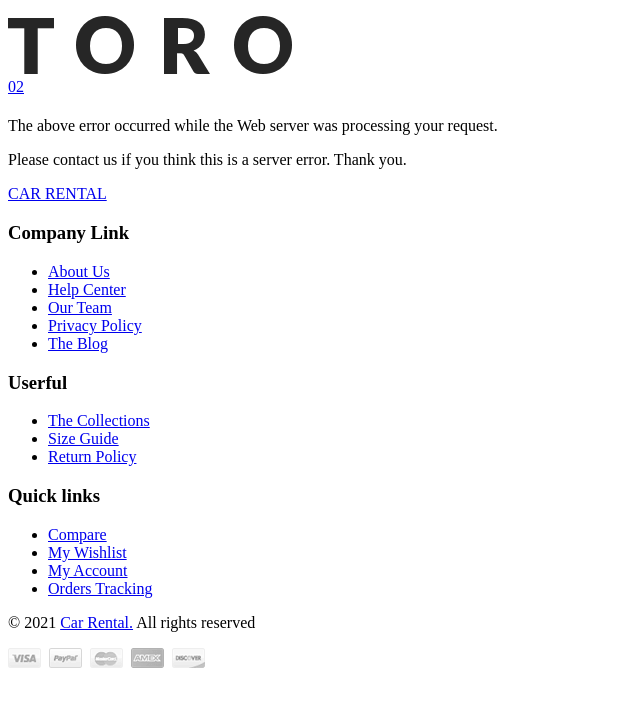
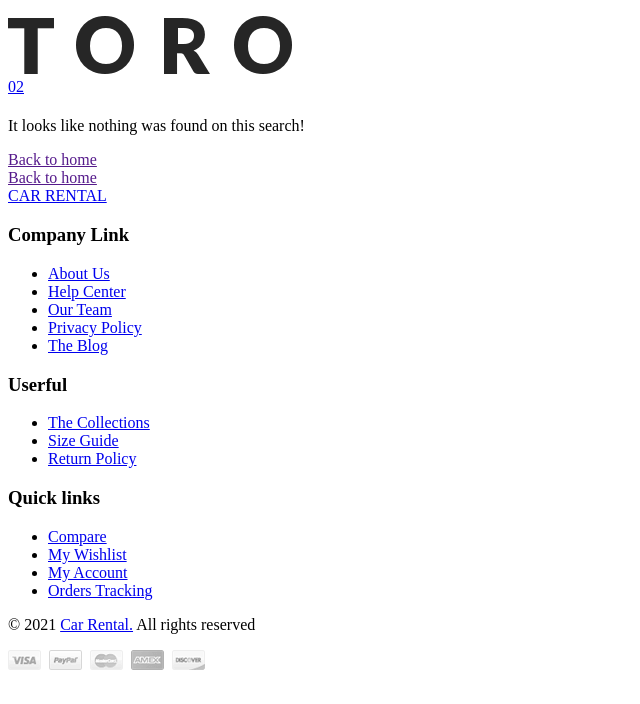
Before and after one commit to DevParmar2101/ecommerce, a Yii app: template frontend/views/site/error.php in a window 1280 px wide. Shown: the part 96-800 px from the top of the page, without its empty margins (0-640 px from the left). Run offline with PHP 8.4 and a stand-in for Yii, Linux system fonts and the light colour scheme; the template is opened without the code that fills it, so the values that code supplies are empty; some libraries are stand-ins or nearby versions.

Commit message:
new design is integrated in error.php

```diff
--- a/frontend/views/site/error.php
+++ b/frontend/views/site/error.php
@@ -9,19 +9,27 @@ use yii\helpers\Html;
 
 $this->title = $name;
 ?>
-<div class="site-error">
 
-    <h1><?= Html::encode($this->title) ?></h1>
-
-    <div class="alert alert-danger">
-        <?= nl2br(Html::encode($message)) ?>
+<div class="error-area bg-gray-5">
+    <div class="container">
+        <div class="row">
+            <div class="col-md-12">
+                <div class="error-content text-center">
+                    <h1><?= Html::encode($this->title) ?></h1>
+                    <h3><?= nl2br(Html::encode($message)) ?></h3>
+                    <p>It looks like nothing was found on this search!</p>
+                    <div class="btn-style-1 text-center">
+                        <a class="btn-border-black2" href="<?= Yii::$app->homeUrl?>">
+                            <div class="btn-viewmore-normal btn-ptb-3 btn-viewmore-bg-transparent btn-viewmore-common btn-font-3">
+                                <span>Back to home</span>
+                            </div>
+                            <div class="btn-viewmore-hover btn-ptb-3 btn-viewmore-common btn-hover-transition btn-font-3">
+                                <span>Back to home</span>
+                            </div>
+                        </a>
+                    </div>
+                </div>
+            </div>
+        </div>
     </div>
-
-    <p>
-        The above error occurred while the Web server was processing your request.
-    </p>
-    <p>
-        Please contact us if you think this is a server error. Thank you.
-    </p>
-
 </div>
```
